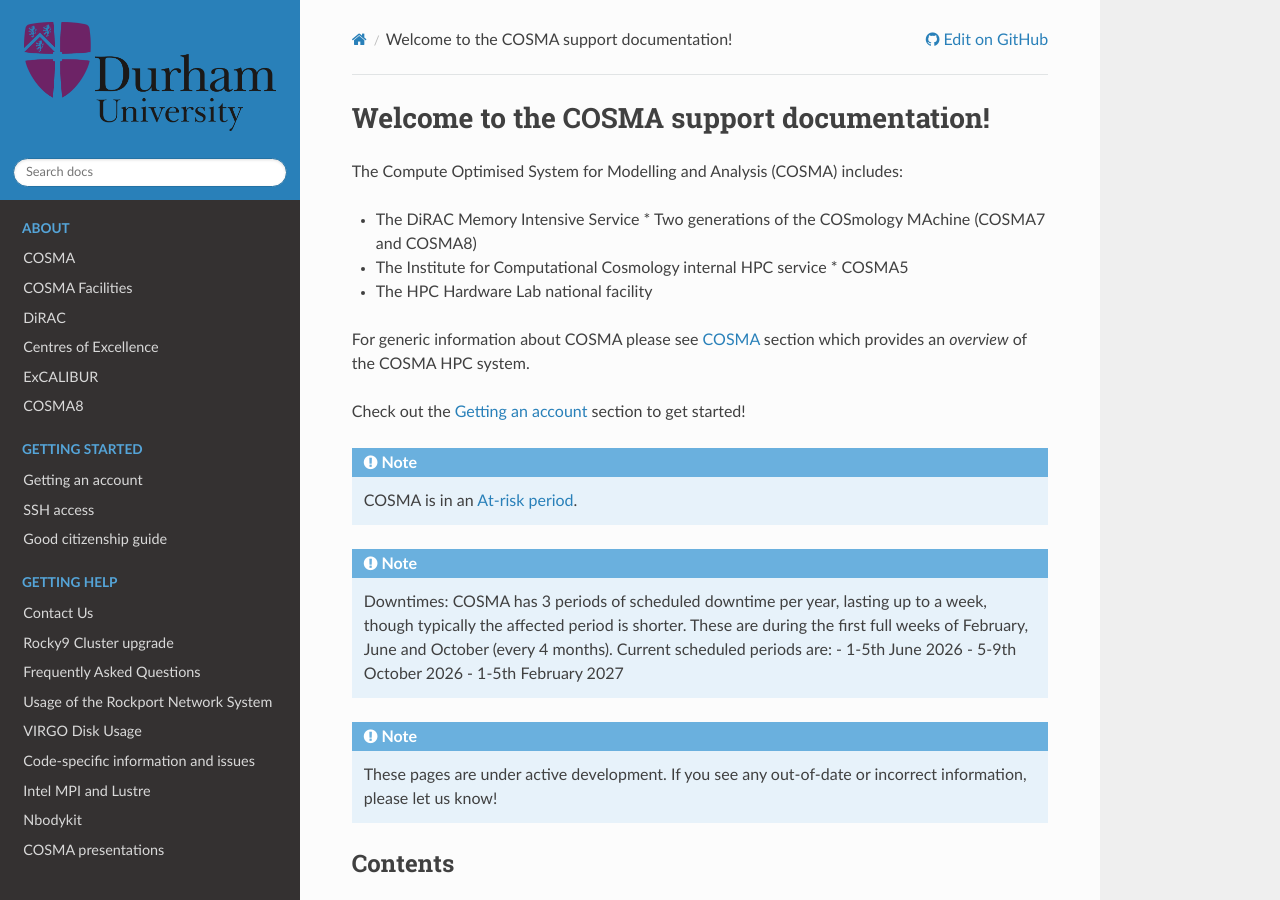
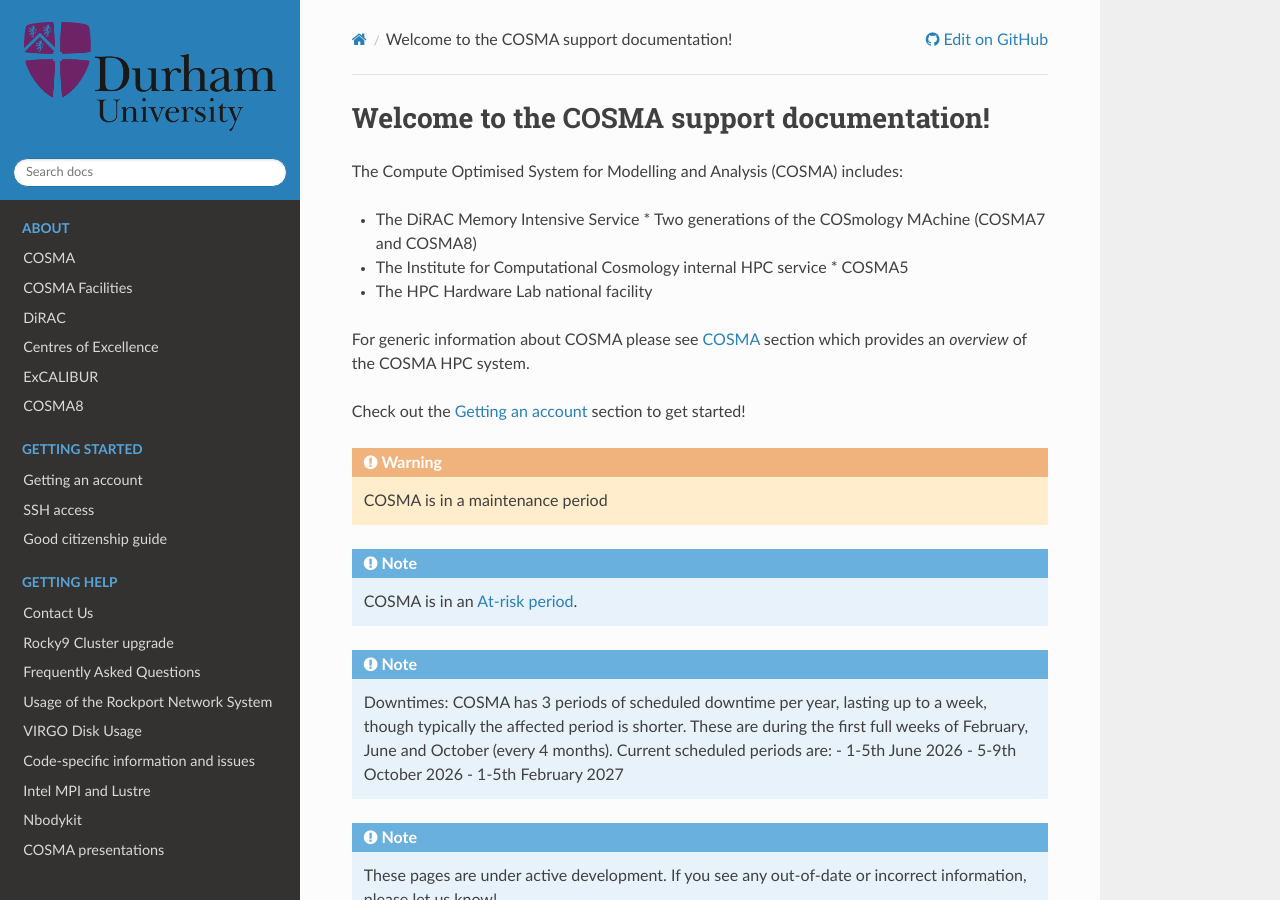
Before and after one commit to agb32/cosmadoc, a Sphinx documentation site: the page built from docs/source/index.rst, in a window 1280 px wide and 900 px high. Built offline with Sphinx 7.4.7 and the Read the Docs theme 3.1.0, drawn with Linux system fonts in a browser that asks for light colours.

Commit message:
status-updated

```diff
--- a/docs/source/index.rst
+++ b/docs/source/index.rst
@@ -14,6 +14,10 @@
 which provides an *overview* of the COSMA HPC system.
 
 Check out the :doc:`account` section to get started!
+
+.. warning::
+
+   COSMA is in a maintenance period
 
 .. note::
 
```
